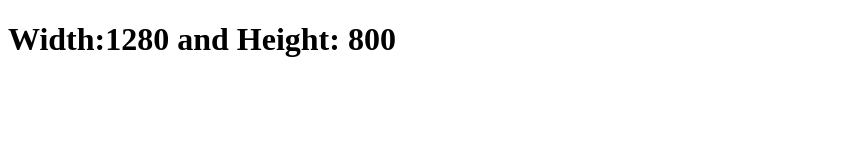
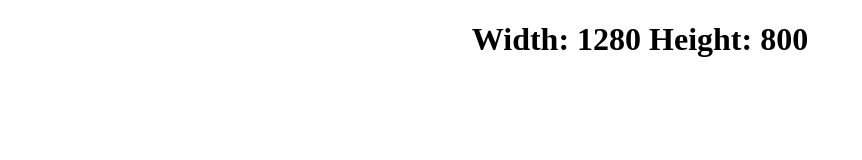
Before and after one commit to acciojob/screen-size-dkrishna11, a website: page main.html in a window 1280 px wide. Shown: the whole page, without its empty margins (0-862 px from the left). Drawn offline with Linux system fonts and the light colour scheme.

Commit message:
created a submission

```diff
--- a/main.html
+++ b/main.html
@@ -8,9 +8,9 @@
 
 <body>
 	<!-- the entire body must be written by student -->
-	<div id="sizeInfo">
-		<h1></h1>
-	</div>
+	 <div id="sizeInfo">
+      <h1 id="dimensions">Width: 0 Height: 0</h1>
+    </div>
     <script type="text/javascript" src="./script.js">
 </script>
 
--- a/script.js
+++ b/script.js
@@ -1,7 +1,10 @@
 //your JS code here. If required.
-let h1=document.getElementsByTagName("h1")[0];
+function updateWindowSize() {
+        var width = window.innerWidth || document.documentElement.clientWidth || document.body.clientWidth;
+        var height = window.innerHeight || document.documentElement.clientHeight || document.body.clientHeight;
+        var dimensionsElement = document.getElementById('dimensions');
+        dimensionsElement.textContent = 'Width: ' + width + ' Height: ' + height;
+      }
 
-let width=window.innerWidth;
-let height=window.innerHeight;
-
-h1.innerText="Width:" +this.innerWidth+" and Height: "+this.innerHeight;
+      window.addEventListener('resize', updateWindowSize);
+      updateWindowSize(); // Initial update when the page loads
--- a/styles.css
+++ b/styles.css
@@ -1 +1,4 @@
 /*  your css code here. If applicable */
+ #sizeInfo {
+        text-align: center;
+      }
```
